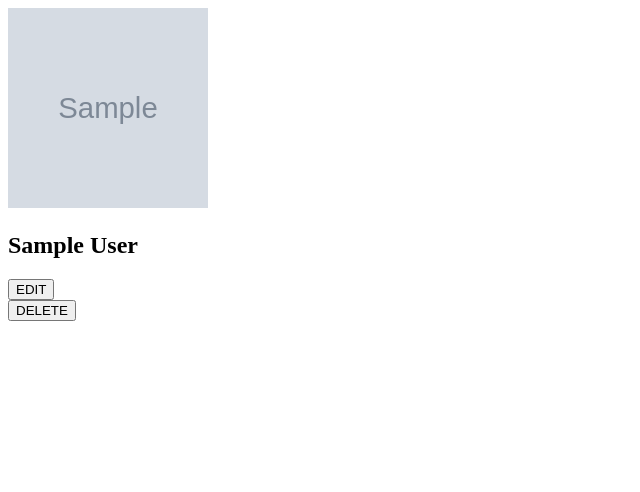
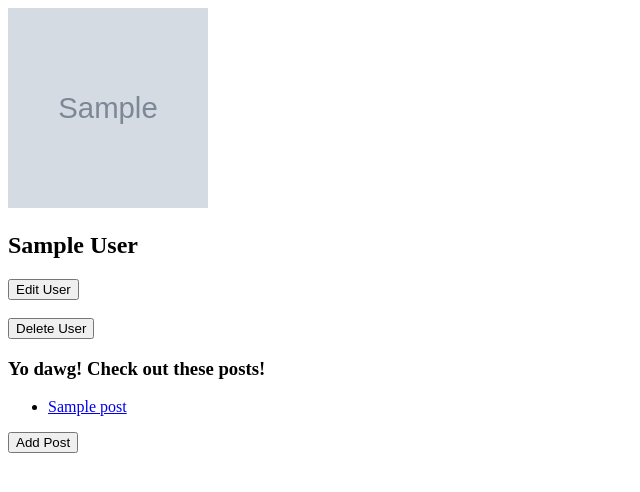
Before and after one commit to brettagreen/blogly, a Flask app: page /users/1 in a window 1280 px wide. Shown: the top 492 px of the page, without its empty margins (0-640 px from the left). Run offline with Flask 2, Linux system fonts and the light colour scheme; tables that the repository leaves empty hold one stand-in row (values such as "Sample post"); grey boxes marked "Sample" are stand-in pictures.

Commit message:
oneToMany relationships

```diff
--- a/app.py
+++ b/app.py
@@ -1,7 +1,8 @@
 """Blogly application."""
 
 from flask import Flask, redirect, render_template, request
-from models import db, connect_db, User
+from models import db, connect_db, User, Post
+import datetime
 
 app = Flask(__name__)
 app.config['SQLALCHEMY_DATABASE_URI'] = 'postgresql:///blogly'
@@ -11,9 +12,14 @@ app.config['SQLALCHEMY_ECHO'] = True
 connect_db(app)
 db.create_all()
 
+@app.errorhandler(404)
+def page_not_found(e):
+    return render_template('404.html'), 404
+
 @app.route("/")
 def home():
-    return redirect('/users')
+    posts = Post.pull_top_five()
+    return render_template('home.html', posts=posts)
 
 @app.route('/users')
 def users():
@@ -22,7 +28,7 @@ def users():
 
 @app.route('/users/new', methods=['GET'])
 def show_form():
-    return render_template('newuser.html')
+    return render_template('new_user.html')
 
 @app.route('/users/new', methods=['POST'])
 def process_new_form():
@@ -37,12 +43,13 @@ def process_new_form():
 @app.route('/users/<int:id>')
 def specific_user(id):
     user = User.get_specific_user(id)
-    return render_template('user.html', user=user)
+    posts = Post.get_user_posts(user)
+    return render_template('user.html', user=user, posts=posts)
 
 @app.route('/users/<int:id>/edit', methods=['GET'])
 def edit_user(id):
     user = User.get_specific_user(id)
-    return render_template('edituser.html', user=user)
+    return render_template('edit_user.html', user=user)
 
 @app.route('/users/<int:id>/edit', methods=['POST'])
 def process_edit_form(id):
@@ -77,3 +84,64 @@ def delete_user(id):
     User.delete_user(id)
     db.session.commit()
     return redirect('/users')
+
+
+
+@app.route('/users/<int:id>/posts/new')
+def new_post_form(id):
+    user = User.get_specific_user(id)
+    return render_template('new_post.html', user=user, id=id)
+
+@app.route('/users/<int:id>/posts/new', methods=['POST'])
+def handle_post_form(id):
+    title = request.form['title']
+    content = request.form['content']
+    created_at = datetime.datetime.now()
+
+    post = Post.create_new_post(title, content, created_at, id)
+    db.session.add(post)
+    db.session.commit()
+    return redirect(f'/users/{id}')
+
+@app.route('/posts/<int:id>')
+def show_post(id):
+    post = Post.get_specific_post(id)
+
+    return render_template('post_detail.html', post=post)
+
+@app.route('/posts/<int:id>/edit')
+def edit_post(id):
+    post = Post.get_specific_post(id)
+    user_id = Post.get_associated_user(id)
+    return render_template('edit_post.html', post=post, user_id=user_id)
+
+@app.route('/posts/<int:id>/edit', methods=['POST'])
+def handle_edit_post(id):
+    post = Post.get_specific_post(id)
+
+    orig_title = request.form['orig_title']
+    orig_content = request.form['orig_content']
+
+    title = request.form['title']
+    content = request.form['content']
+
+    vibe_check = False
+    if orig_title != title and title != '':
+        vibe_check = True
+        post.title = title
+    if orig_content != content and content != '':
+        vibe_check = True
+        post.content = content
+
+    if vibe_check:
+        db.session.add(post)
+        db.session.commit()
+    return redirect(f'/posts/{id}')
+
+
+@app.route('/posts/<int:id>/delete', methods=['POST'])
+def delete_post(id):
+    user_id = Post.get_associated_user(id)
+    Post.delete_post(id)
+    db.session.commit()
+    return redirect(f'/users/{user_id}')
--- a/models.py
+++ b/models.py
@@ -19,7 +19,8 @@ class User(db.Model):
                      nullable=False,
                      unique=False)
     last_name = db.Column(db.String(30), nullable=False)
-    image_url = db.Column(db.String, nullable=False, default='https://webstockreview.net/images/clown-clipart-emoji.jpg')
+    image_url = db.Column(db.String, default='https://webstockreview.net/images/clown-clipart-emoji.jpg')
+    posts = db.relationship("Post", backref="user", cascade="all, delete-orphan")
 
     def get_full_name(self):
         return self.first_name + ' ' + self.last_name
@@ -28,6 +29,7 @@ class User(db.Model):
     def get_all_users(cls):
         return cls.query.order_by(User.last_name, User.first_name).all()
 
+    #overloaded method
     @classmethod
     def create_new_user(cls, first, last, img):
         return User(first_name=first, last_name=last, image_url=img)
@@ -39,3 +41,43 @@ class User(db.Model):
     @classmethod
     def delete_user(cls, id):
         cls.query.filter_by(id=id).delete()
+
+
+class Post(db.Model):
+    """Post"""
+    __tablename__ = "posts"
+
+    id = db.Column(db.Integer,
+                   primary_key=True,
+                   autoincrement=True)
+    title = db.Column(db.String(25), nullable=False)
+    content = db.Column(db.String,
+                     nullable=False)
+    created_at = db.Column(db.DateTime, nullable=False)
+    user_id = db.Column(db.Integer, db.ForeignKey('users.id'))
+    usr = db.relationship('User')
+
+    @classmethod
+    def pull_top_five(cls):
+        return cls.query.order_by(Post.created_at.desc()).limit(5).all()
+
+    @classmethod
+    def create_new_post(cls, title, content, created_at, id):
+        return Post(title=title, content=content, created_at=created_at, user_id=id)
+
+    @classmethod
+    def get_specific_post(cls, id):
+        return cls.query.get(id)
+
+    @classmethod
+    def get_associated_user(cls, id):
+        post = cls.query.get(id)
+        return post.usr.id
+
+    @classmethod
+    def delete_post(cls, id):
+        cls.query.filter_by(id=id).delete()
+
+    @classmethod
+    def get_user_posts(cls, user):
+        return cls.query.filter_by(user_id=user.id).all()
--- a/templates/user.html
+++ b/templates/user.html
@@ -6,17 +6,34 @@
 
 <img src="{{user.image_url}}" size="200" height="200" width="200" alt="{{user.get_full_name()}} image">
 
-<h2>{{user.first_name}} {{user.last_name}}</h2>
+<h2>{{user.get_full_name()}}</h2>
 
 <div id="editButton">
     <form action="/users/{{user.id}}/edit" method="get">
-        <button type="submit">EDIT</button>
+        <button type="submit">Edit User</button><br /><br />
     </form>
 </div>
 
 <div id="deleteButton">
     <form action="/users/{{user.id}}/delete" method="post">
-        <button type="submit">DELETE</button>
+        <button type="submit">Delete User</button>
+    </form>
+</div>
+
+<div id="posts">
+    {% if posts|length > 0 %}
+    <h3>Yo dawg! Check out these posts!</h3>
+    {% endif %}
+    <ul>
+        {% for post in posts %}
+        <li><a href="/posts/{{post.id}}">{{post.title}}</a></li>
+        {% endfor %}
+    </ul>
+</div>
+
+<div id="postButton">
+    <form action="/users/{{user.id}}/posts/new" method="get">
+        <button type="submit">Add Post</button>
     </form>
 </div>
 
```
Also changed, not shown: templates/404.html (added, +11 -0 lines), templates/edit_post.html (added, +23 -0 lines), templates/home.html (added, +21 -0 lines), templates/new_post.html (added, +20 -0 lines), templates/post_detail.html (added, +23 -0 lines), test_app.py (added, +129 -0 lines), templates/edit_user.html (renamed from templates/edituser.html), templates/new_user.html (renamed from templates/newuser.html), 1 other file.
